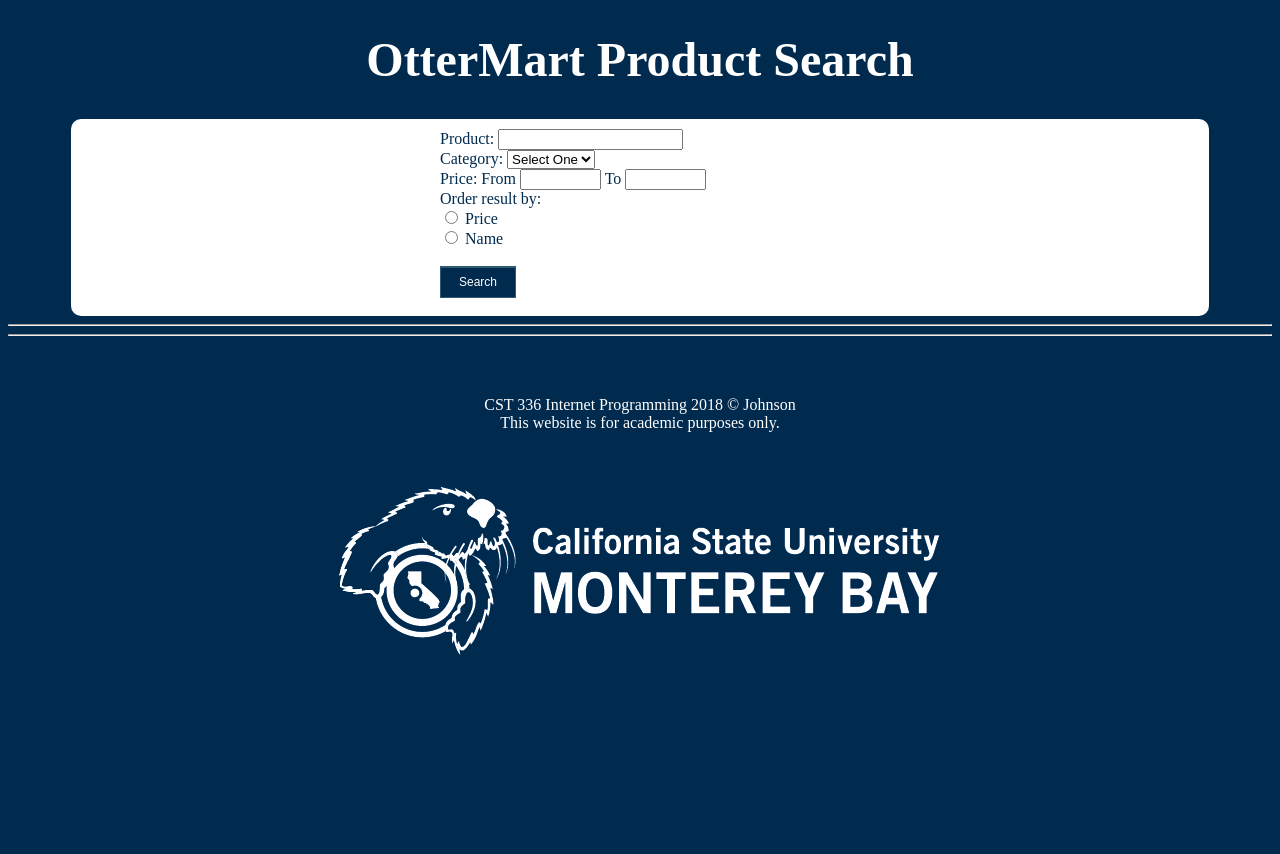
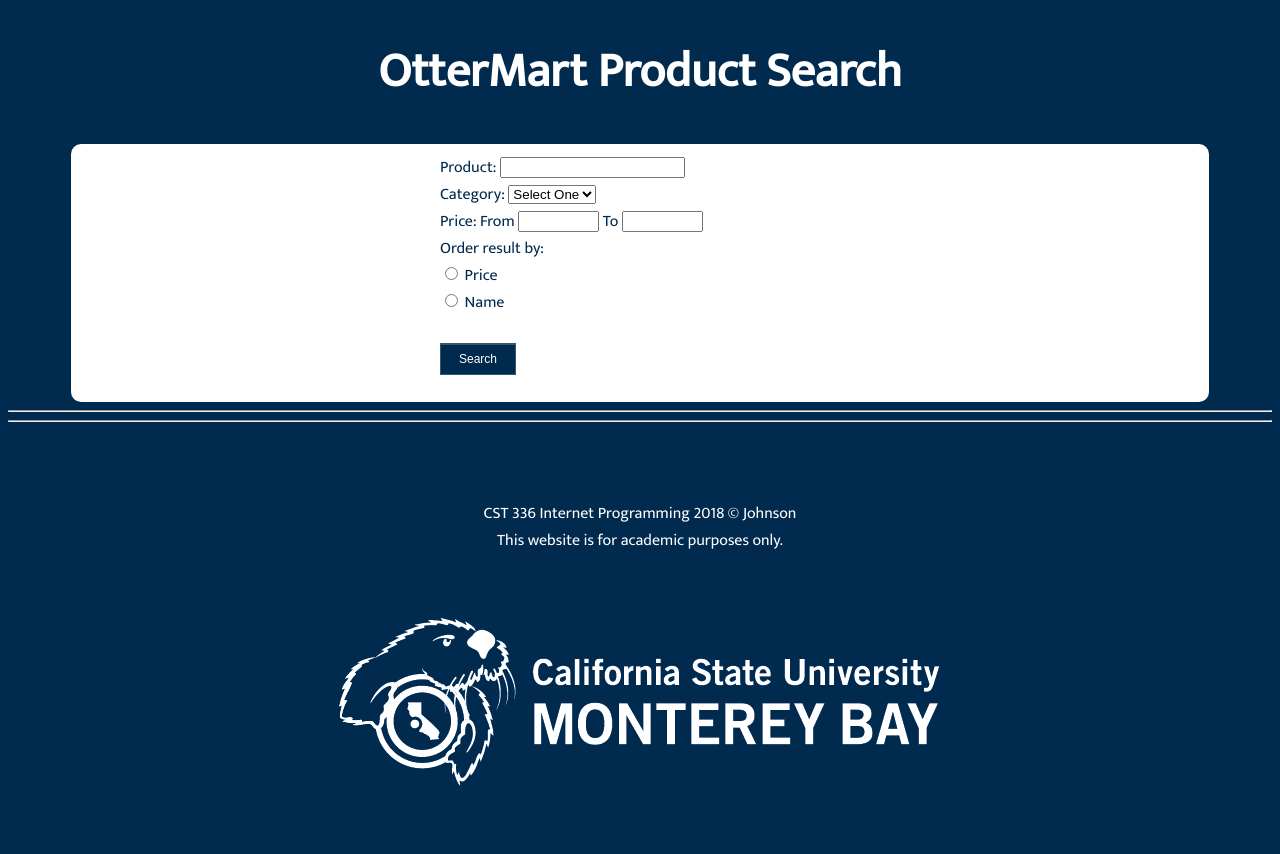
Before and after one commit to Co-Johnson/cst336, a PHP site: page /labs/lab5/index.php in a window 1280 px wide. Before the commit the page ends 655 px from the top, so only its background shows below. Run offline with PHP 8.4, Linux system fonts and the light colour scheme; data that the repository does not hold is empty.

Commit message:
Font Change

```diff
--- a/labs/lab5/css/styles.css
+++ b/labs/lab5/css/styles.css
@@ -1,6 +1,7 @@
 body {
     background-color: #002a4e;
     color: white;
+    font-family: 'Mukta', sans-serif;
 }
 
 h1 {
--- a/labs/lab5/index.php
+++ b/labs/lab5/index.php
@@ -81,6 +81,7 @@
     <head>
         <title>CST336: OtterMart Product Search</title>
         <link href="css/styles.css" rel="stylesheet" type="text/css" />
+        <link href="https://fonts.googleapis.com/css?family=Mukta" rel="stylesheet">
     </head>
     <body>
         <h1> OtterMart Product Search </h1>
--- a/labs/lab5/purchaseHistory.php
+++ b/labs/lab5/purchaseHistory.php
@@ -3,6 +3,7 @@
     <head>
         <title>CST336: OtterMart Product Search</title>
         <link href="css/styles.css" rel="stylesheet" type="text/css" />
+        <link href="https://fonts.googleapis.com/css?family=Mukta" rel="stylesheet">
     </head>
     <body>
         <h1>OtterMart Product Search</h1>
```
